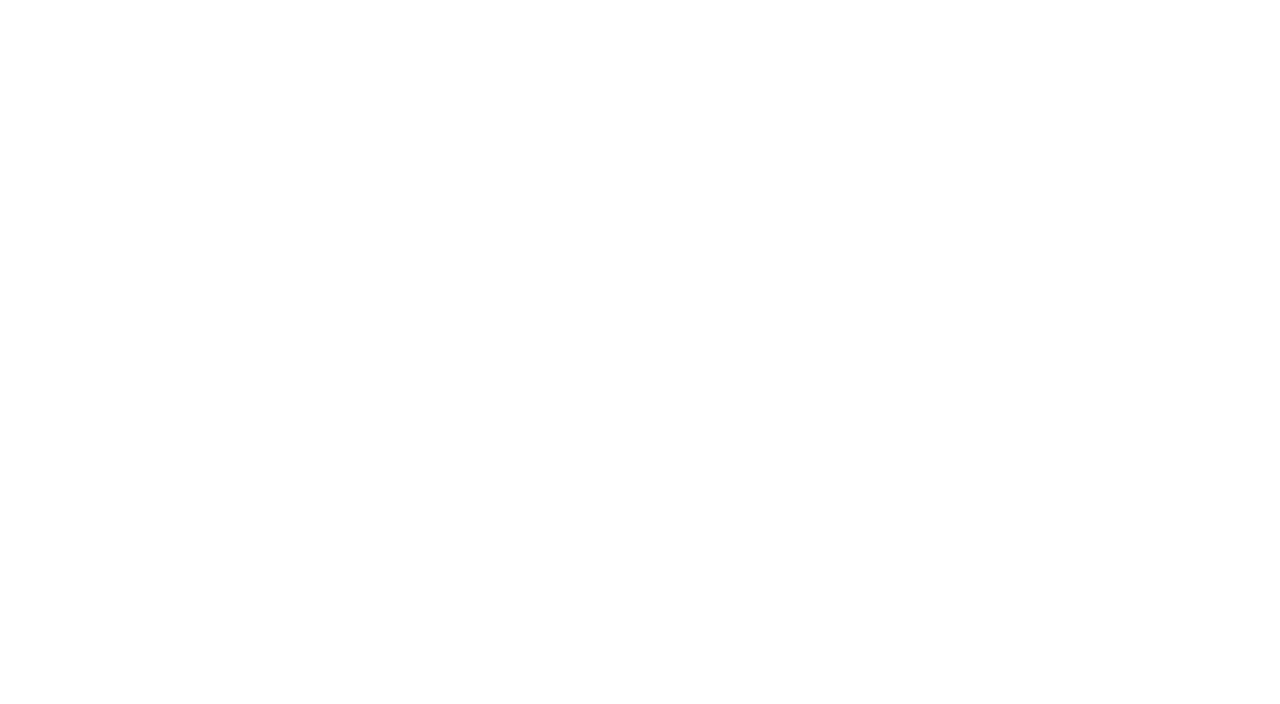
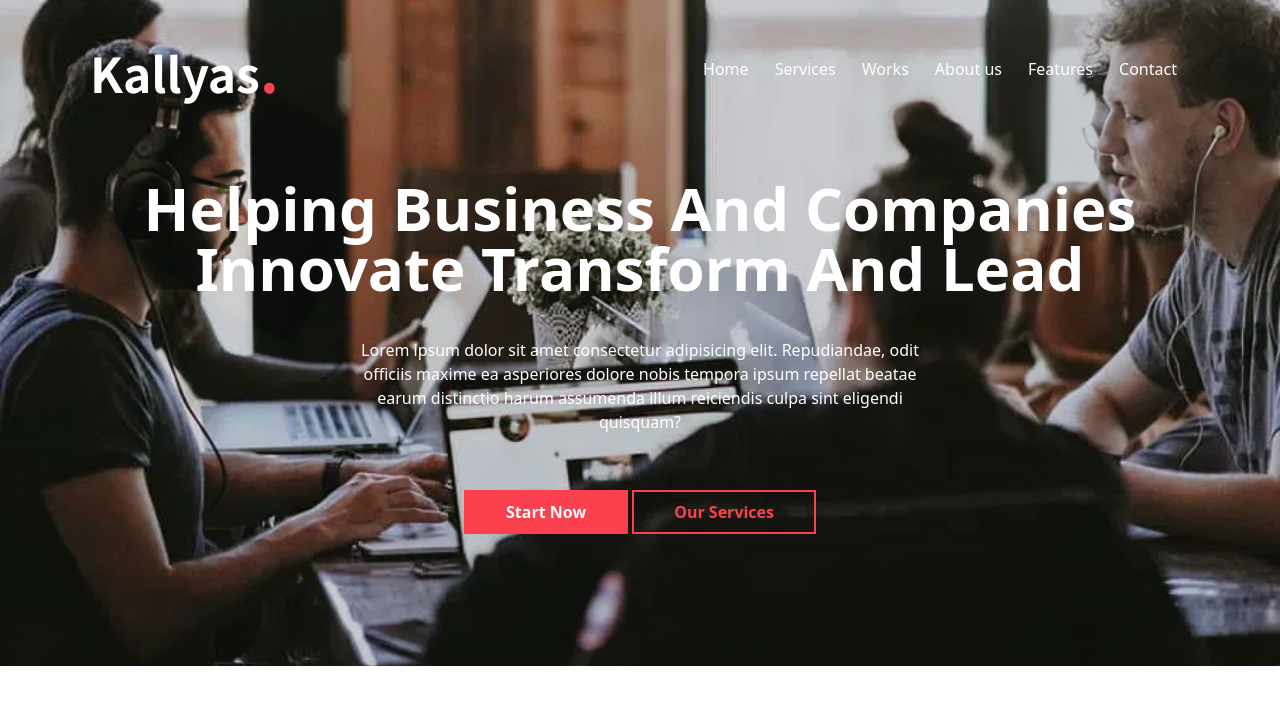
Before and after one commit to MBadarMurtaza/Kalyas-Web-Assignment-2-, a website: page main/kalyas.html in a window 1280 px wide. Drawn offline with Linux system fonts and the light colour scheme.

Commit message:
Complete the header portion

```diff
--- a/main/kalyas.html
+++ b/main/kalyas.html
@@ -1,12 +1,58 @@
 <!DOCTYPE html>
 <html lang="en">
+
 <head>
     <meta charset="UTF-8">
     <meta name="viewport" content="width=device-width, initial-scale=1.0">
     <title>Kalyas</title>
+    <link rel="preconnect" href="https://fonts.googleapis.com">
+    <link rel="preconnect" href="https://fonts.gstatic.com" crossorigin>
+    <link href="https://fonts.googleapis.com/css2?family=Noto+Sans+JP:wght@100..900&display=swap" rel="stylesheet">
     <link rel="stylesheet" href="style.css">
 </head>
+
 <body>
+    <header class="h-[850px] relative">
+        <div class="bg-[url('/images/header_image.jpg')] w-full h-full  bg-cover absolute -z-10 -mt-56">
+        </div>
+        <nav class="flex justify-between w-[1100px] h-auto mx-auto mt-10">
+            <div class="text-white font-bold text-5xl font-Noto">
+                <a href="#">Kallyas<big class="text-[#fb414e]">.</big></a>
+            </div>
+            <div class="w-[500px] flex items-center justify-start">
+                <ul class="flex justify-around text-white w-full">
+                    <li><a href="#" class="hover:border-b-2 hover:border-b-red-600 pb-[4px]">Home</a></li>
+                    <li><a href="#" class="hover:border-b-2 hover:border-b-red-600 pb-[4px]">Services</a></li>
+                    <li><a href="#" class="hover:border-b-2 hover:border-b-red-600 pb-[4px]">Works</a></li>
+                    <li><a href="#" class="hover:border-b-2 hover:border-b-red-600 pb-[4px]">About us</a></li>
+                    <li><a href="#" class="hover:border-b-2 hover:border-b-red-600 pb-[4px]">Features</a></li>
+                    <li><a href="#" class="hover:border-b-2 hover:border-b-red-600 pb-[4px]">Contact</a></li>
+                </ul>
+            </div>
+        </nav>
+        <div class="w-[1100px] h-auto mx-auto mt-20 place-items-center">
+            <div>
+                <h1 class="text-6xl text-white text-center font-bold">Helping Business And Companies
+                    Innovate Transform And Lead</h1>
+                <p class="text-white w-[600px] mx-auto mt-10 text-center">Lorem ipsum dolor sit amet consectetur
+                    adipisicing elit. Repudiandae, odit officiis maxime ea
+                    asperiores dolore nobis tempora ipsum repellat beatae earum distinctio harum assumenda illum
+                    reiciendis culpa sint eligendi quisquam?</p>
+            </div>
+        </div>
+        <div class="w-[1100px] h-auto mx-auto mt-14 place-items-center">
+            <div class="flex justify-between w-[22rem]">
+                <button
+                    class="bg-[#fb414e] border-2 border-transparent text-white px-10 font-bold hover:border-[#fb414e] hover:bg-transparent hover:font-bold hover:text-[#fb414e]">Start
+                    Now</button>
+                <button
+                    class="border-[#fb414e]  border-2 text-[#fb414e] px-10 py-2 font-bold hover:border-transparent hover:bg-[#fb414e] hover:text-white">Our
+                    Services</button>
+            </div>
+        </div>
+    </header>
+    <!-- header portion ends here -->
 
 </body>
+
 </html>
```
